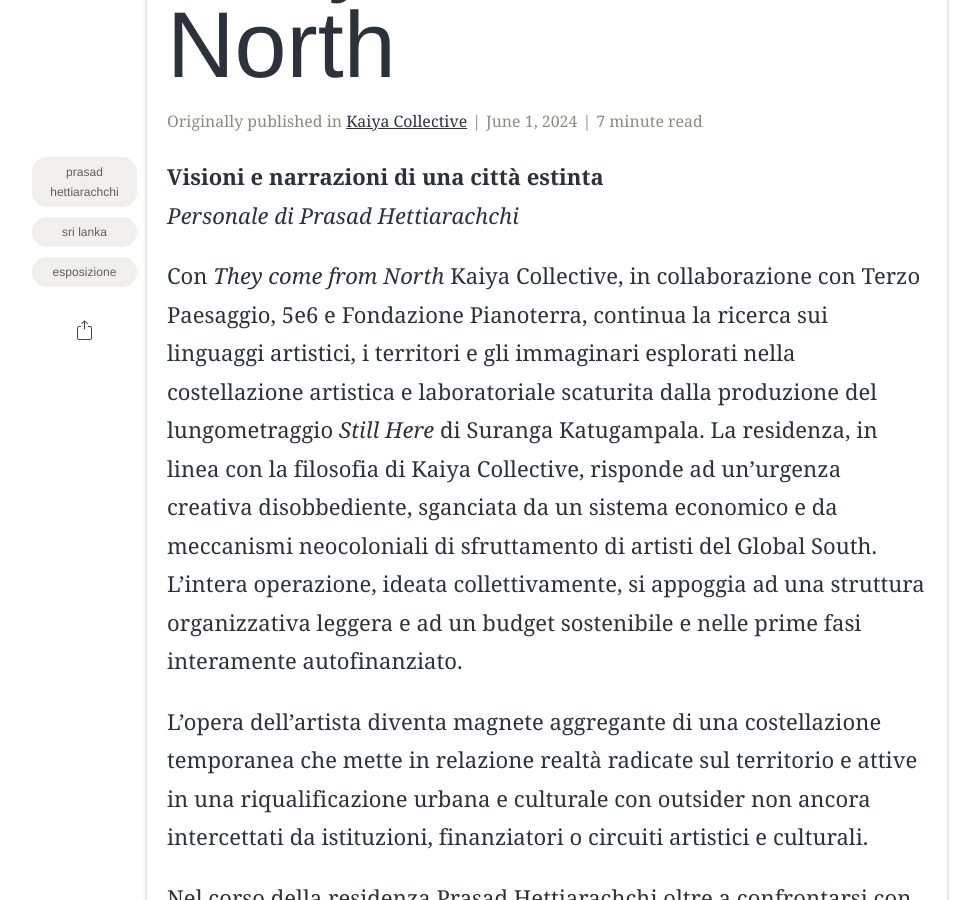
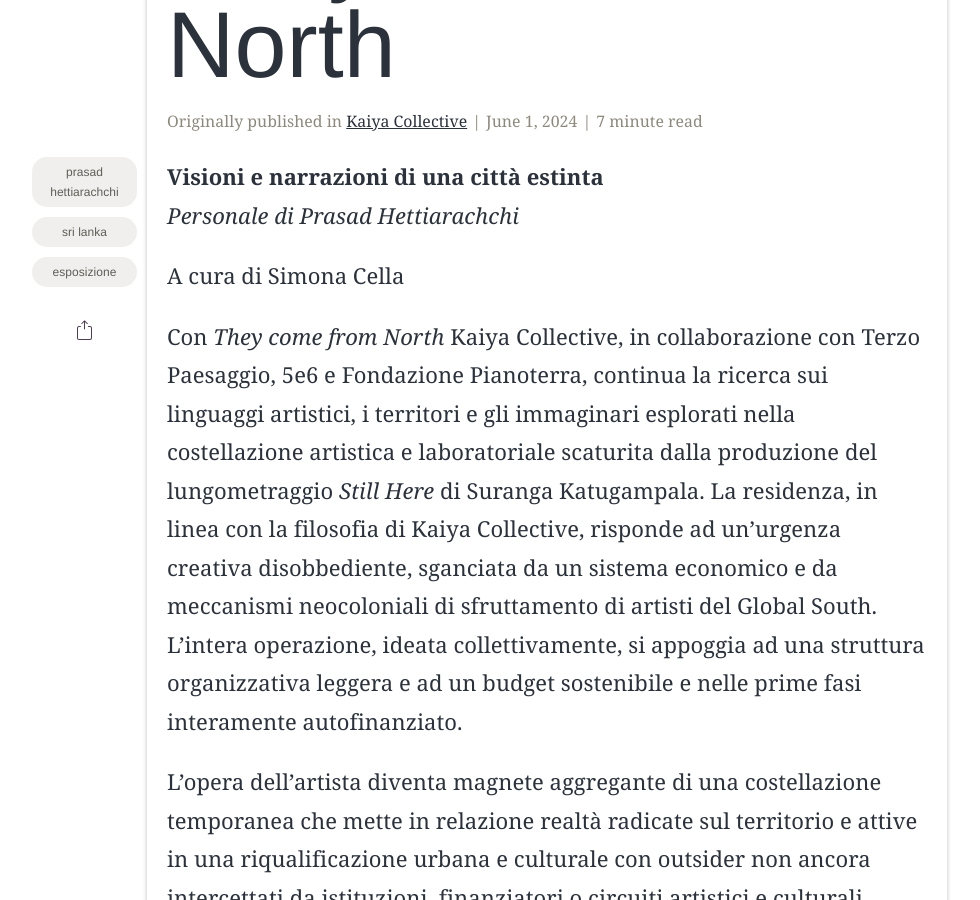
Before and after one commit to simonacella/simonacella.github.io, a Jekyll site: the page built from _posts/2024-06-01-They-Come-From-North.md, in a window 1280 px wide and 900 px high, scrolled down 697 px. Shown: the whole window, without its empty margins (93-1073 px from the left). Built offline with Jekyll 4.4.1, drawn with Linux system fonts in a browser that asks for light colours; some web fonts are replaced.

Commit message:
Update 2024-06-01-They-Come-From-North.md

```diff
--- a/_posts/2024-06-01-They-Come-From-North.md
+++ b/_posts/2024-06-01-They-Come-From-North.md
@@ -13,6 +13,8 @@
 
 **Visioni e narrazioni di una città estinta**  \
 _Personale di Prasad Hettiarachchi_
+
+A cura di Simona Cella
 
 Con _They come from North_ Kaiya Collective, in collaborazione con Terzo Paesaggio, 5e6 e Fondazione Pianoterra, continua la ricerca sui linguaggi artistici, i territori e gli immaginari esplorati nella costellazione artistica e laboratoriale scaturita dalla produzione del lungometraggio _Still Here_ di Suranga Katugampala.
 La residenza, in linea con la filosofia di Kaiya Collective, risponde ad un’urgenza creativa disobbediente, sganciata da un sistema economico e da meccanismi neocoloniali di sfruttamento di artisti del Global South. L’intera operazione, ideata collettivamente, si appoggia ad una struttura organizzativa leggera e ad un budget sostenibile e nelle prime fasi interamente autofinanziato.
```
